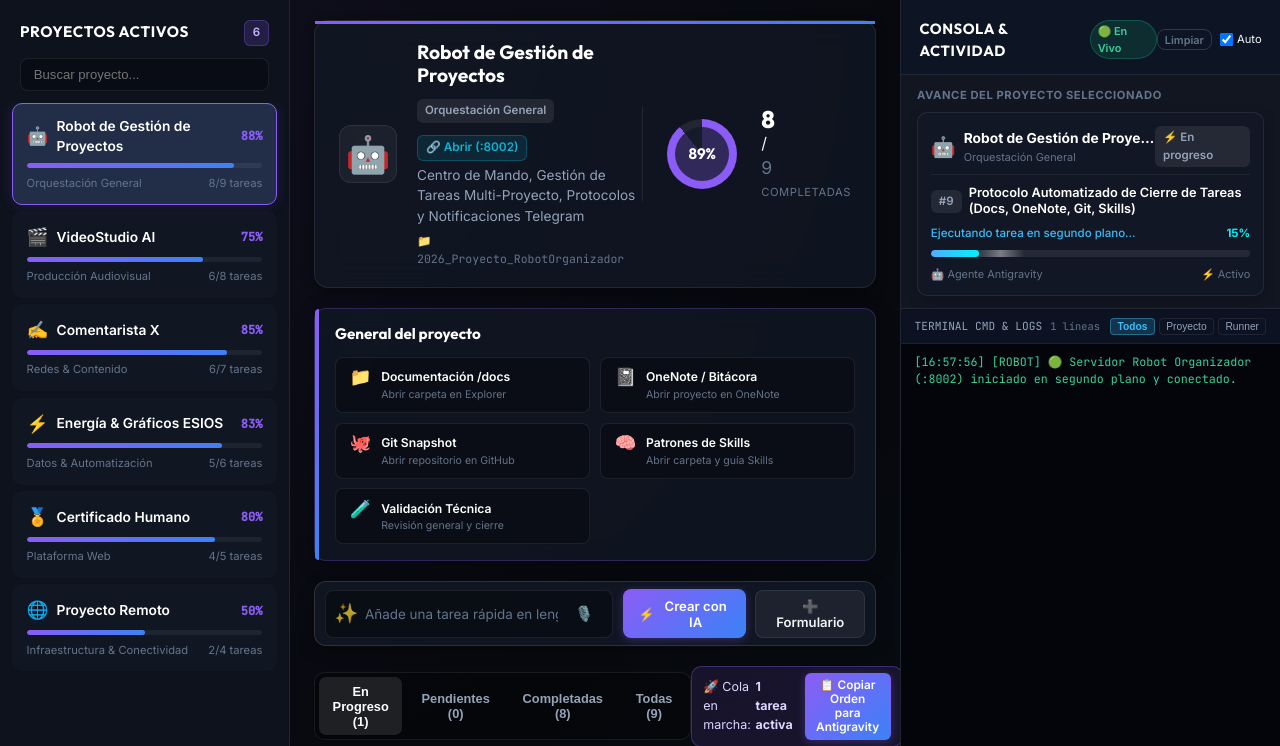
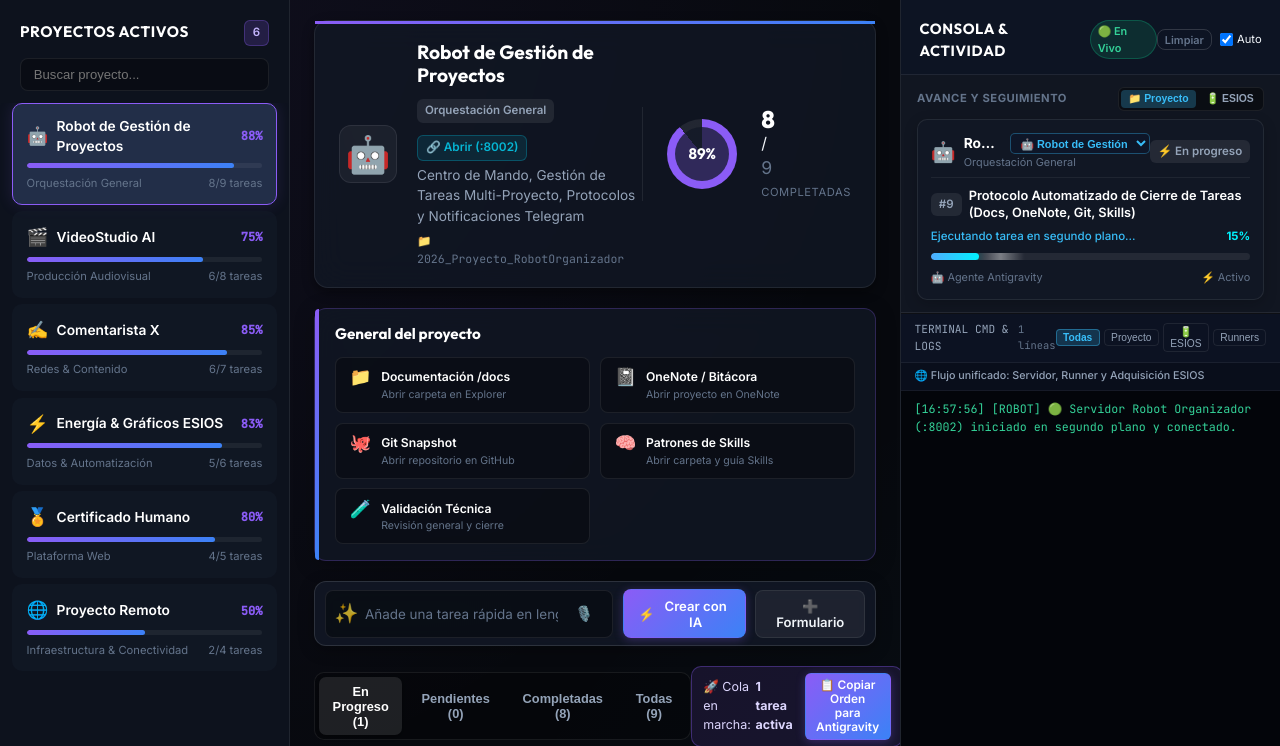
Before and after one commit to Guivila-GVL/Robot_Organizador, a FastAPI app: page / in a window 1280 px wide. Shown: the part 64-810 px from the top of the page. Run offline with FastAPI, Linux system fonts and the light colour scheme; data comes from the database, SQL or seed files in the repository; data that the repository does not hold is empty.

Commit message:
feat(hito): Sí, con el UI, con la última tarea añadida de poner la consola a la... [protocolo-completado]

```diff
--- a/app/static/css/style.css
+++ b/app/static/css/style.css
@@ -2388,6 +2388,40 @@ input:checked + .slider:before {
   letter-spacing: 0.05em;
 }
 
+/* Selector / Toggle de Modo de Seguimiento (Proyecto vs ESIOS) */
+.tracking-mode-toggle {
+  display: flex;
+  align-items: center;
+  gap: 0.2rem;
+  background: rgba(0, 0, 0, 0.4);
+  border: 1px solid rgba(255, 255, 255, 0.08);
+  border-radius: 6px;
+  padding: 2px;
+}
+
+.tracking-toggle-btn {
+  background: transparent;
+  border: none;
+  color: #94a3b8;
+  font-size: 0.65rem;
+  font-weight: 600;
+  padding: 0.15rem 0.45rem;
+  border-radius: 4px;
+  cursor: pointer;
+  transition: all 0.2s ease;
+}
+
+.tracking-toggle-btn:hover {
+  color: #fff;
+  background: rgba(255, 255, 255, 0.08);
+}
+
+.tracking-toggle-btn.active {
+  background: rgba(56, 189, 248, 0.25);
+  color: #38bdf8;
+  font-weight: 700;
+}
+
 .selected-tracking-card {
   background: var(--bg-card);
   border: 1px solid var(--border-subtle);
@@ -2412,6 +2446,7 @@ input:checked + .slider:before {
   align-items: center;
   gap: 0.5rem;
   overflow: hidden;
+  flex: 1;
 }
 
 .selected-proj-icon {
@@ -2423,9 +2458,18 @@ input:checked + .slider:before {
   display: flex;
   flex-direction: column;
   overflow: hidden;
-}
-
-.selected-proj-info h4 {
+  flex: 1;
+}
+
+.selected-proj-title-row {
+  display: flex;
+  align-items: center;
+  justify-content: space-between;
+  gap: 0.4rem;
+  overflow: hidden;
+}
+
+.selected-proj-title-row h4 {
   font-size: 0.86rem;
   font-weight: 700;
   color: var(--text-white);
@@ -2433,6 +2477,31 @@ input:checked + .slider:before {
   overflow: hidden;
   text-overflow: ellipsis;
   margin: 0;
+}
+
+.sidebar-project-select {
+  background: rgba(15, 23, 42, 0.85);
+  border: 1px solid rgba(56, 189, 248, 0.35);
+  border-radius: 5px;
+  color: #38bdf8;
+  font-size: 0.68rem;
+  font-weight: 600;
+  padding: 0.15rem 0.35rem;
+  cursor: pointer;
+  max-width: 140px;
+  outline: none;
+  transition: all 0.2s ease;
+}
+
+.sidebar-project-select:hover,
+.sidebar-project-select:focus {
+  border-color: #38bdf8;
+  box-shadow: 0 0 6px rgba(56, 189, 248, 0.3);
+}
+
+.sidebar-project-select option {
+  background: #0f172a;
+  color: #f1f5f9;
 }
 
 .selected-proj-sub {
@@ -2722,6 +2791,58 @@ input:checked + .slider:before {
   font-weight: 600;
 }
 
+/* Sub-barra contextual de la terminal */
+.terminal-sub-bar {
+  padding: 0.35rem 0.85rem;
+  background: rgba(10, 15, 28, 0.95);
+  border-bottom: 1px solid rgba(255, 255, 255, 0.05);
+  display: flex;
+  align-items: center;
+  justify-content: space-between;
+  gap: 0.5rem;
+  min-height: 28px;
+}
+
+.terminal-sub-label {
+  white-space: nowrap;
+  overflow: hidden;
+  text-overflow: ellipsis;
+  color: #94a3b8;
+  font-size: 0.67rem;
+  font-weight: 500;
+}
+
+.terminal-project-picker-wrap {
+  display: flex;
+  align-items: center;
+  gap: 0.35rem;
+  flex-shrink: 0;
+}
+
+.console-project-select {
+  background: rgba(15, 23, 42, 0.95);
+  border: 1px solid rgba(56, 189, 248, 0.35);
+  border-radius: 4px;
+  color: #e2e8f0;
+  font-size: 0.67rem;
+  padding: 0.12rem 0.4rem;
+  cursor: pointer;
+  max-width: 155px;
+  outline: none;
+  transition: all 0.2s ease;
+}
+
+.console-project-select:hover,
+.console-project-select:focus {
+  border-color: #38bdf8;
+  box-shadow: 0 0 6px rgba(56, 189, 248, 0.3);
+}
+
+.console-project-select option {
+  background: #0f172a;
+  color: #f1f5f9;
+}
+
 .activity-terminal-screen {
   flex: 1;
   padding: 0.65rem 0.85rem;
@@ -2751,3 +2872,15 @@ input:checked + .slider:before {
 .terminal-line.orange {
   color: #fb923c;
 }
+
+.terminal-line.teal {
+  color: #2dd4bf;
+}
+
+.terminal-line.cyan {
+  color: #38bdf8;
+}
+
+.terminal-line.yellow {
+  color: #facc15;
+}
--- a/app/static/js/app.js
+++ b/app/static/js/app.js
@@ -1560,14 +1560,69 @@ async function stopGlobalQueueNow() {
 // CONSOLA LATERAL DE ACTIVIDAD & SEGUIMIENTO EN VIVO EN LA PÁGINA PRINCIPAL
 // --------------------------------------------------------------------------
 state.consoleFilter = 'all';
+state.trackingMode = 'project';
+state.consoleSelectedProject = 'active';
 state.telemetry = null;
 let activityConsoleTicks = 0;
+
+function setTrackingMode(mode) {
+  state.trackingMode = mode;
+  const btnProj = document.getElementById('btnTrackProject');
+  const btnEsios = document.getElementById('btnTrackEsios');
+  if (btnProj) btnProj.classList.toggle('active', mode === 'project');
+  if (btnEsios) btnEsios.classList.toggle('active', mode === 'esios');
+  if (state.telemetry) {
+    renderSelectedTrackingCard(state.telemetry);
+  }
+}
+
+function onSidebarProjectSelectChange(projectId) {
+  if (projectId && projectId !== state.activeProjectId) {
+    state.trackingMode = 'project';
+    const btnProj = document.getElementById('btnTrackProject');
+    const btnEsios = document.getElementById('btnTrackEsios');
+    if (btnProj) btnProj.classList.add('active');
+    if (btnEsios) btnEsios.classList.remove('active');
+    selectProject(projectId);
+  }
+}
+
+function onConsoleProjectFilterChange(projectId) {
+  state.consoleSelectedProject = projectId;
+  renderConsoleTerminal();
+}
+
+function goToConsoleSelectedProject() {
+  const targetId = state.consoleSelectedProject === 'active' ? state.activeProjectId : state.consoleSelectedProject;
+  if (targetId && targetId !== state.activeProjectId) {
+    selectProject(targetId);
+    showToast('Cambiado al proyecto seleccionado', 'info');
+  }
+}
 
 function setConsoleFilter(filter) {
   state.consoleFilter = filter;
   document.querySelectorAll('.console-filter-btn').forEach(btn => {
     btn.classList.toggle('active', btn.getAttribute('data-filter') === filter);
   });
+
+  const contextLabel = document.getElementById('terminalContextLabel');
+  const pickerWrap = document.getElementById('terminalProjectPickerWrap');
+
+  if (filter === 'all') {
+    if (contextLabel) contextLabel.textContent = '🌐 Flujo unificado: Servidor, Runner y Adquisición ESIOS';
+    if (pickerWrap) pickerWrap.style.display = 'none';
+  } else if (filter === 'project') {
+    if (contextLabel) contextLabel.textContent = '📁 Filtrando por Proyecto:';
+    if (pickerWrap) pickerWrap.style.display = 'flex';
+  } else if (filter === 'esios') {
+    if (contextLabel) contextLabel.textContent = '🔋 Stream en vivo: Ingesta ESIOS (:8050 · TimescaleDB)';
+    if (pickerWrap) pickerWrap.style.display = 'none';
+  } else if (filter === 'runner') {
+    if (contextLabel) contextLabel.textContent = '🤖 Logs del Worker Autónomo y Cola Global';
+    if (pickerWrap) pickerWrap.style.display = 'none';
+  }
+
   renderConsoleTerminal();
 }
 
@@ -1707,36 +1762,63 @@ function renderSelectedTrackingCard(data) {
   const progressAreaEl = document.getElementById('sidebarProgressArea');
   const globalWorkerNoticeEl = document.getElementById('globalWorkerNotice');
   const globalWorkerTaskInfoEl = document.getElementById('globalWorkerTaskInfo');
+  const sidebarProjectSelect = document.getElementById('sidebarProjectSelect');
+  const consoleProjectFilterSelect = document.getElementById('consoleProjectFilterSelect');
 
   if (!progressAreaEl) return;
 
   const currentProject = state.projects.find(p => p.id === state.activeProjectId);
-  if (!currentProject) {
+
+  // Sincronizar selectores desplegables de proyectos
+  if (state.projects && state.projects.length > 0) {
+    if (sidebarProjectSelect && sidebarProjectSelect.options.length !== state.projects.length) {
+      sidebarProjectSelect.innerHTML = state.projects.map(p =>
+        `<option value="${p.id}" ${p.id === state.activeProjectId ? 'selected' : ''}>${p.icon} ${escapeHtml(p.name)}</option>`
+      ).join('');
+    } else if (sidebarProjectSelect && sidebarProjectSelect.value !== state.activeProjectId) {
+      sidebarProjectSelect.value = state.activeProjectId || '';
+    }
+
+    if (consoleProjectFilterSelect) {
+      const activeProjName = currentProject ? currentProject.name : 'Actual';
+      const expectedCount = state.projects.length + 1;
+      if (consoleProjectFilterSelect.options.length !== expectedCount) {
+        let opts = `<option value="active" ${state.consoleSelectedProject === 'active' ? 'selected' : ''}>📌 Activo (${escapeHtml(activeProjName)})</option>`;
+        opts += state.projects.map(p =>
+          `<option value="${p.id}" ${state.consoleSelectedProject === p.id ? 'selected' : ''}>${p.icon} ${escapeHtml(p.name)}</option>`
+        ).join('');
+        consoleProjectFilterSelect.innerHTML = opts;
+      }
+    }
+  }
+
+  if (!currentProject && state.trackingMode !== 'esios') {
     if (projIconEl) projIconEl.textContent = '📁';
     if (projNameEl) projNameEl.textContent = 'Selecciona un Proyecto';
     if (projCatEl) projCatEl.textContent = 'General';
     if (projBadgeEl) projBadgeEl.textContent = '0 tareas';
-    progressAreaEl.innerHTML = '<div class="selected-idle-state">Elige un proyecto del menú izquierdo para ver cómo avanza su actividad en tiempo real.</div>';
+    progressAreaEl.innerHTML = '<div class="selected-idle-state">Elige un proyecto del menú izquierdo o superior para ver su actividad en tiempo real.</div>';
     if (globalWorkerNoticeEl) globalWorkerNoticeEl.style.display = 'none';
     return;
   }
-
-  // Identidad del proyecto
-  if (projIconEl) projIconEl.textContent = currentProject.icon || '📁';
-  if (projNameEl) projNameEl.textContent = currentProject.name || 'Proyecto';
-  if (projCatEl) projCatEl.textContent = currentProject.category || 'General';
 
   const esios = data.esios || {};
   const robot = data.robot || {};
   const runner = robot.runner || {};
 
-  const isEsiosProject = currentProject.id === 'actualizador_esios' ||
-                         currentProject.folder_name === '2026_Proyecto_Energia_Graficos' ||
-                         (currentProject.port && currentProject.port === 8050) ||
-                         (currentProject.name && currentProject.name.toLowerCase().includes('energía'));
-
-  // A. Si el proyecto seleccionado es ESIOS (Ingesta de Energía)
-  if (isEsiosProject) {
+  const isEsiosProject = currentProject && (
+    currentProject.id === 'actualizador_esios' ||
+    currentProject.folder_name === '2026_Proyecto_Energia_Graficos' ||
+    (currentProject.port && currentProject.port === 8050) ||
+    (currentProject.name && currentProject.name.toLowerCase().includes('energía'))
+  );
+
+  // A. Si se activa la pestaña ESIOS o el proyecto seleccionado es ESIOS (Ingesta de Energía)
+  if (state.trackingMode === 'esios' || isEsiosProject) {
+    if (projIconEl) projIconEl.textContent = '🔋';
+    if (projNameEl) projNameEl.textContent = isEsiosProject ? (currentProject.name || 'Energía & Gráficos') : 'Actualizador ESIOS (:8050)';
+    if (projCatEl) projCatEl.textContent = 'Ingesta de Energía · TimescaleDB';
+
     const isRunning = esios.status === 'running';
     let statusClass = 'online';
     let statusLabel = '✅ Listo / Al día';
@@ -1752,7 +1834,7 @@ function renderSelectedTrackingCard(data) {
     }
 
     if (projBadgeEl) {
-      projBadgeEl.textContent = isRunning ? '⚡ Ingesta Activa' : '86 Tareas ESIOS';
+      projBadgeEl.textContent = isRunning ? '⚡ Ingesta Activa' : `${esios.completed_tasks || 86}/${esios.total_tasks || 86} Tareas`;
       projBadgeEl.className = isRunning ? 'badge badge-accent' : 'badge';
     }
 
@@ -1768,7 +1850,7 @@ function renderSelectedTrackingCard(data) {
           </button>
         </div>
         <div class="active-task-step-row">
-          <span class="active-task-step">${escapeHtml(esios.current_step || 'En espera de órdenes')}</span>
+          <span class="active-task-step" title="${escapeHtml(esios.current_step || 'En espera de órdenes')}">${escapeHtml(esios.current_step || 'En espera de órdenes')}</span>
           <span class="active-task-pct">${pct}%</span>
         </div>
         <div class="active-task-bar-bg">
@@ -1780,11 +1862,23 @@ function renderSelectedTrackingCard(data) {
           <div><label>Tareas</label> <strong>${esios.completed_tasks || 0}/${esios.total_tasks || 86}</strong></div>
           <div><label>Añadidos</label> <strong style="color:#10b981;">+${esios.total_added || 0}</strong></div>
         </div>
+        <div class="esios-actions-row" style="display:flex; gap:0.4rem; margin-top:0.35rem;">
+          <button type="button" class="btn btn-xs btn-outline" onclick="setConsoleFilter('esios')" style="flex:1; justify-content:center;" title="Ver registros detallados de descarga de cada indicador en la terminal">
+            🖥️ Terminal ESIOS
+          </button>
+          <button type="button" class="btn btn-xs btn-outline" onclick="openServiceUrl('http://127.0.0.1:8050')" style="flex:1; justify-content:center;" title="Abrir panel web local del Actualizador ESIOS">
+            🔗 Panel :8050
+          </button>
+        </div>
       </div>
     `;
   }
   // B. Proyecto estándar con tareas
   else {
+    if (projIconEl) projIconEl.textContent = currentProject.icon || '📁';
+    if (projNameEl) projNameEl.textContent = currentProject.name || 'Proyecto';
+    if (projCatEl) projCatEl.textContent = currentProject.category || 'General';
+
     const tasks = state.tasks || [];
     const inProgressTasks = tasks.filter(t => t.status === 'in_progress');
     const runnerMatchesProject = runner.running && (
@@ -1869,7 +1963,7 @@ function renderSelectedTrackingCard(data) {
   }
 
   // Aviso si el worker de la cola global está ejecutando OTRA tarea de OTRO proyecto
-  if (runner.running && !isEsiosProject && runner.current_project_name && runner.current_project_name !== currentProject.name) {
+  if (runner.running && !isEsiosProject && runner.current_project_name && runner.current_project_name !== (currentProject?.name || '')) {
     if (globalWorkerNoticeEl) {
       globalWorkerNoticeEl.style.display = 'flex';
       if (globalWorkerTaskInfoEl) {
@@ -1899,16 +1993,24 @@ function renderConsoleTerminal() {
   const runLogs = runner.history || [];
   const esiosLogs = esios.logs || [];
 
-  // Combinación y orden cronológico
+  // Combinación y orden cronológico de streams
   const combined = [];
   const seen = new Set();
 
-  [...srvLogs, ...runLogs].forEach(l => {
-    const trimmed = l.trim();
+  const pushLine = (line) => {
+    const trimmed = (line || '').trim();
     if (trimmed && !seen.has(trimmed)) {
       seen.add(trimmed);
       combined.push(trimmed);
     }
+  };
+
+  srvLogs.forEach(pushLine);
+  runLogs.forEach(pushLine);
+  // Integrar últimos eventos de ESIOS en el flujo unificado para que no se pierdan
+  esiosLogs.slice(-40).forEach(l => {
+    const tagged = l.startsWith('[') ? l : `[ESIOS] ${l}`;
+    pushLine(tagged);
   });
 
   const currentProject = state.projects.find(p => p.id === state.activeProjectId);
@@ -1916,21 +2018,50 @@ function renderConsoleTerminal() {
   const filter = state.consoleFilter || 'all';
 
   let filtered = combined;
+
   if (filter === 'project') {
-    if (currentProject) {
-      const projName = currentProject.name.toLowerCase();
-      const projFolder = (currentProject.folder_name || '').toLowerCase();
+    const targetProjId = (state.consoleSelectedProject && state.consoleSelectedProject !== 'active')
+      ? state.consoleSelectedProject
+      : state.activeProjectId;
+    const targetProject = state.projects.find(p => p.id === targetProjId) || currentProject;
+
+    if (targetProject) {
+      const projName = targetProject.name.toLowerCase();
+      const projFolder = (targetProject.folder_name || '').toLowerCase();
+      const isTargetEsios = projFolder.includes('energia') || projName.includes('energía') || targetProject.id === 'actualizador_esios' || targetProject.id === 'energia_graficos';
+
       filtered = combined.filter(l => {
         const lower = l.toLowerCase();
         return lower.includes(projName) ||
                (projFolder && lower.includes(projFolder)) ||
                activeTaskIds.some(tid => l.includes(tid)) ||
-               l.includes('[PROGRESO]') ||
-               l.includes('[TAREA]') ||
-               l.includes('[HITO]');
+               l.includes(`[${targetProject.name}]`);
       });
-      if (projFolder.includes('energia') || projName.includes('energía') || currentProject.id === 'actualizador_esios') {
-        filtered = [...filtered, ...esiosLogs].slice(-70);
+
+      if (isTargetEsios) {
+        filtered = [...filtered, ...esiosLogs].slice(-80);
+      }
+
+      if (filtered.length === 0) {
+        filtered = [
+          `[PROYECTO: ${targetProject.name}] En espera de actividad.`,
+          `📁 Carpeta: ${targetProject.folder_name || 'N/A'} · Puerto: ${targetProject.port ? `:${targetProject.port}` : 'N/A'}`
+        ];
+      }
+    }
+  } else if (filter === 'esios') {
+    filtered = esiosLogs.map(l => l.trim()).filter(Boolean);
+    if (filtered.length === 0) {
+      if (!esios.online) {
+        filtered = [
+          '[ESIOS] 🔴 Servicio de adquisición detenido (puerto :8050 no responde).',
+          'Pulsa "▶️ Iniciar Sincronización" o arranca el Actualizador ESIOS desde Configuración.'
+        ];
+      } else {
+        filtered = [
+          '[ESIOS] 🟢 Conectado con Actualizador ESIOS (:8050 · TimescaleDB).',
+          '[ESIOS] Esperando siguiente ciclo diario de ingesta o pulsa "Iniciar Sincronización".'
+        ];
       }
     }
   } else if (filter === 'runner') {
@@ -1945,9 +2076,12 @@ function renderConsoleTerminal() {
       l.includes('Claude') ||
       l.includes('Worker')
     ));
-  }
-
-  const finalLogs = filtered.slice(-80);
+    if (filtered.length === 0) {
+      filtered = ['[RUNNER] En espera. No hay tareas en ejecución por el worker autónomo.'];
+    }
+  }
+
+  const finalLogs = filtered.slice(-100);
   if (logCountEl) {
     logCountEl.textContent = `${finalLogs.length} líneas`;
   }
@@ -1961,13 +2095,17 @@ function renderConsoleTerminal() {
     let cls = 'terminal-line';
     if (line.includes('ERROR') || line.includes('❌') || line.includes('Falló') || line.includes('⚠️')) {
       cls += ' error';
-    } else if (line.includes('[HITO]') || line.includes('✅') || line.includes('200 OK') || line.includes('completada') || line.includes('🟢')) {
+    } else if (line.includes('[HITO]') || line.includes('✅') || line.includes('200 OK') || line.includes('completada') || line.includes('🟢') || line.includes('[OK]')) {
       cls += ' success';
-    } else if (line.includes('[RUNNER]') || line.includes('[PROGRESO]') || line.includes('⚡') || line.includes('▶️')) {
+    } else if (line.includes('Descargando') || line.includes('Insertado/Actualizado') || line.includes('filas afectadas')) {
+      cls += ' cyan';
+    } else if (line.includes('POTENCIA') || line.includes('Nuclear:') || line.includes('Hidraulica:') || line.includes('Eolica:') || line.includes('Fotovoltaica:') || line.includes('Ciclo_Combinado:')) {
+      cls += ' teal';
+    } else if (line.includes('[RUNNER]') || line.includes('[PROGRESO]') || line.includes('⚡') || line.includes('▶️') || line.includes('Procesando')) {
       cls += ' info';
-    } else if (line.includes('[TAREA]') || line.includes('🚀')) {
+    } else if (line.includes('[TAREA]') || line.includes('🚀') || line.includes('PVPC') || line.includes('SPOT')) {
       cls += ' purple';
-    } else if (line.includes('[ESIOS]') || line.includes('🔋')) {
+    } else if (line.includes('[ESIOS]') || line.includes('🔋') || line.includes('TimescaleDB') || line.includes('OneDrive')) {
       cls += ' orange';
     }
     return `<div class="${cls}">${escapeHtml(line)}</div>`;
@@ -2022,6 +2160,10 @@ window.moveModelSequence = moveModelSequence;
 window.clearActivityTerminal = clearActivityTerminal;
 window.clearConsoleView = clearConsoleView;
 window.setConsoleFilter = setConsoleFilter;
+window.setTrackingMode = setTrackingMode;
+window.onSidebarProjectSelectChange = onSidebarProjectSelectChange;
+window.onConsoleProjectFilterChange = onConsoleProjectFilterChange;
+window.goToConsoleSelectedProject = goToConsoleSelectedProject;
 window.updateActivityConsole = updateActivityConsole;
 window.loadCmdTelemetry = updateActivityConsole;
 window.openServiceUrl = openServiceUrl;
--- a/app/templates/index.html
+++ b/app/templates/index.html
@@ -216,7 +216,11 @@
       <!-- Tarjeta de Seguimiento del Proyecto / Tarea Seleccionada -->
       <div class="activity-tracking-section">
         <div class="tracking-section-title">
-          <span class="section-label">Avance del Proyecto Seleccionado</span>
+          <span class="section-label">Avance y Seguimiento</span>
+          <div class="tracking-mode-toggle" id="trackingModeToggle">
+            <button type="button" class="tracking-toggle-btn active" id="btnTrackProject" onclick="setTrackingMode('project')" title="Ver avance y tareas del proyecto">📁 Proyecto</button>
+            <button type="button" class="tracking-toggle-btn" id="btnTrackEsios" onclick="setTrackingMode('esios')" title="Ver estado e ingesta en vivo de ESIOS">🔋 ESIOS</button>
+          </div>
         </div>
 
         <div class="selected-tracking-card" id="selectedTrackingCard">
@@ -224,7 +228,11 @@
             <div class="selected-proj-identity">
               <span class="selected-proj-icon" id="sidebarProjIcon">📁</span>
               <div class="selected-proj-info">
-                <h4 id="sidebarProjName">Selecciona un Proyecto</h4>
+                <div class="selected-proj-title-row">
+                  <h4 id="sidebarProjName">Selecciona un Proyecto</h4>
+                  <!-- Selector rápido de proyecto directamente desde la barra lateral -->
+                  <select id="sidebarProjectSelect" class="sidebar-project-select" onchange="onSidebarProjectSelectChange(this.value)" title="Cambiar de proyecto"></select>
+                </div>
                 <span class="selected-proj-sub" id="sidebarProjCategory">General</span>
               </div>
             </div>
@@ -257,9 +265,21 @@
             <span class="cmd-log-counter" id="activityLogCount">0 líneas</span>
           </div>
           <div class="console-filter-buttons">
-            <button type="button" class="console-filter-btn active" data-filter="all" onclick="setConsoleFilter('all')">Todos</button>
-            <button type="button" class="console-filter-btn" data-filter="project" onclick="setConsoleFilter('project')">Proyecto</button>
-            <button type="button" class="console-filter-btn" data-filter="runner" onclick="setConsoleFilter('runner')">Runner</button>
+            <button type="button" class="console-filter-btn active" data-filter="all" onclick="setConsoleFilter('all')" title="Ver todos los logs combinados del sistema (Servidor, Runner y ESIOS)">Todas</button>
+            <button type="button" class="console-filter-btn" data-filter="project" onclick="setConsoleFilter('project')" title="Filtrar logs del proyecto elegido">Proyecto</button>
+            <button type="button" class="console-filter-btn" data-filter="esios" onclick="setConsoleFilter('esios')" title="Ver terminal en vivo de adquisición de datos ESIOS">🔋 ESIOS</button>
+            <button type="button" class="console-filter-btn" data-filter="runner" onclick="setConsoleFilter('runner')" title="Ver logs del Worker Autónomo y cola global">Runners</button>
+          </div>
+        </div>
+
+        <!-- Sub-barra contextual de la terminal con selector de proyectos para el filtro Proyecto -->
+        <div class="terminal-sub-bar" id="terminalSubBar">
+          <span class="terminal-sub-label" id="terminalContextLabel">🌐 Flujo unificado: Servidor, Runner y Adquisición ESIOS</span>
+          <div class="terminal-project-picker-wrap" id="terminalProjectPickerWrap" style="display: none;">
+            <select id="consoleProjectFilterSelect" class="console-project-select" onchange="onConsoleProjectFilterChange(this.value)" title="Elegir proyecto para la consola">
+              <!-- Reemplazado dinámicamente -->
+            </select>
+            <button type="button" class="btn btn-xs btn-outline" id="btnGoToConsoleProject" onclick="goToConsoleSelectedProject()" title="Hacer este el proyecto activo del centro de mando">↗️ Ir</button>
           </div>
         </div>
 
```
Also changed, not shown: docs/REGISTRO_HITOS.md (+15 -0 lines), 1 other file.
